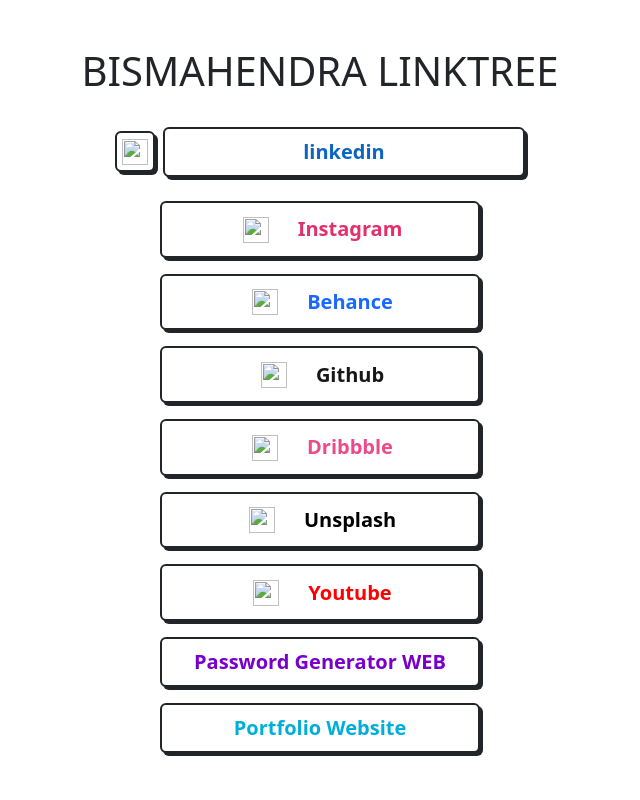
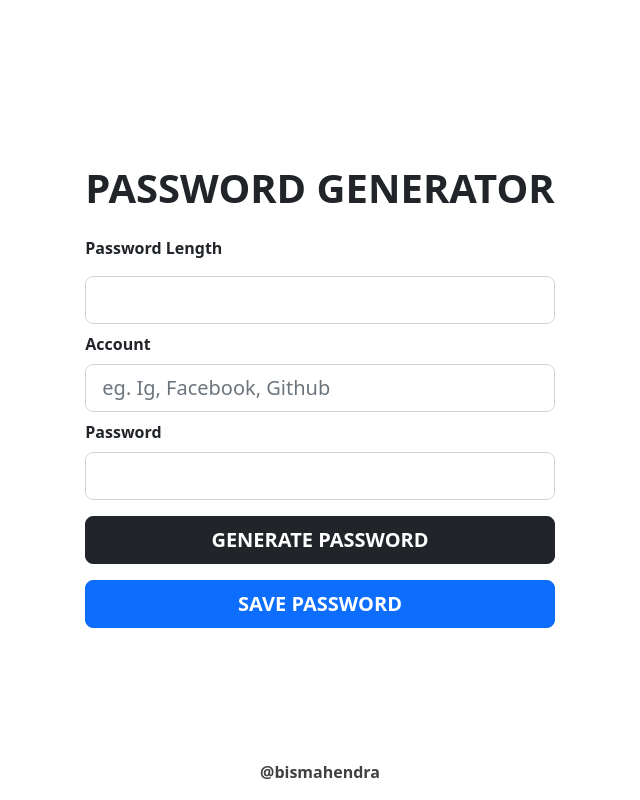
Before and after one commit to bisma-mahendra/Password-Generator, a plain HTML site: page index.html in a window 1280 px wide. Shown: the whole page, without its empty margins (320-960 px from the left). Drawn offline with nearby package versions, Linux system fonts and the light colour scheme.

Commit message:
Add files via upload

```diff
--- a/index.html
+++ b/index.html
@@ -4,165 +4,37 @@
     <meta charset="UTF-8">
     <meta http-equiv="X-UA-Compatible" content="IE=edge">
     <meta name="viewport" content="width=device-width, initial-scale=1.0">
+    <link rel="stylesheet" href="style.css">
     <link rel="stylesheet" href="https://cdn.jsdelivr.net/npm/bootstrap@5.2.0/dist/css/bootstrap.min.css">
-
-    <title>Linktree</title>
-    <style>
-        .button{
-            background-color: white;
-            transition: .5s ease-out;
-            box-shadow: 3px 3px 0 #212529;
-            text-decoration: none;
-        }
-        .button:hover {
-            box-shadow: 6px 6px 0 #212529;
-        }
-        .linkedin  {
-            color: #0A66C2;
-        }
-        .linkedin:hover {
-            color: white;
-            background-color: #0A66C2;
-        }
-        .insta  {
-            color: rgb(225, 48, 108);
-        }
-        .insta:hover {
-            color: white;
-            background-color: rgb(225, 48, 108);
-        }
-        .youtube  {
-            color: #FF0000;
-        }
-        .youtube:hover {
-            color: white;
-            background-color: #FF0000;
-        }
-        .behance  {
-            color: #1769FF;
-        }
-        .behance:hover {
-            color: white;
-            background-color: #1769FF;
-        }
-        .github  {
-            color: #181717;
-        }
-        .github:hover {
-            color: #181717;
-            background-color: #adadad;
-        }
-        .dribbble  {
-            color: #EA4C89;
-        }
-        .dribbble:hover {
-            color: white;
-            background-color: #EA4C89;
-        }
-        .unsplash  {
-            color: #000000;
-        }
-        .unsplash:hover {
-            color: #000000;
-            background-color: #e7e7e7;
-        }
-        .generator  {
-            color: #7900ca;
-        }
-        .generator:hover {
-            color: #ffffff;
-            background-color: #7900ca;
-        }
-        .porto  {
-            color: #00aeda;
-        }
-        .porto:hover {
-            color: #ffffff;
-            background-color: #00aeda;
-        }
-        .logo  {
-            fill: #fff;
-            padding: 5px;
-        }
-    </style>
+    <title>Password Generator</title>
 </head>
 <body>
-<div class="d-flex flex-column justify-content-center align-items-center min-vh-100 gap-3">
-        <div class="text-uppercase d-flex flex-column justify-content-center align-items-center">
-            <h1 class="">bismahendra linktree</h1>
+    <div class="container flex-column d-flex justify-content-center align-items-center min-vh-100">
+        <div class="d-flex flex-column">
+            <h1 class="mb-4 fw-bolder">PASSWORD GENERATOR</h1>
+            <div class="mb-2 d-flex flex-column gap-2">
+                <label class="mb-2 fw-bold" for="passwordLength">Password Length</label>
+                <input class="form-control form-control-lg" id="passwordLength" type="number"/>
+
+                <label class="fw-bold" for="password">Account</label>
+                <input class="form-control form-control-lg " id="account" type="text" placeholder="eg. Ig, Facebook, Github"/>
+
+                <label class="fw-bold" for="password">Password</label>
+                <input class="form-control form-control-lg" id="password" type="password"/>
+
+                <button class="mt-2 btn btn-dark btn-lg fw-semibold text-uppercase" onclick="getPassword()">
+                    GENERATE PASSWORD
+                </button>
+                <a class="mt-2 btn btn-primary btn-lg fw-semibold text-uppercase" onclick="savePassword()" id="saveButton">
+                    SAVE PASSWORD
+                </a>
+            </div>
         </div>
-        <div class="d-flex align-items-center justify-content-center gap-2 p-2 col-10 col-sm-6 col-lg-5 col-xl-4">
-            <a target="_blank" href="https://www.linkedin.com/in/bismahendra/" class=" linkedin button border rounded-2 border-2 border-dark ">
-                <div class="logo"><img src="logo/linkedin.svg" width="26" height="26" /></div>
-            </a>
-            <a target="_blank" href="https://www.linkedin.com/in/bismahendra/"
-            class=" linkedin w-100 btn button btn-lg fw-semibold rounded-2 border border-2 border-dark">
-                linkedin
-            </a>
+        <div class="position-absolute bottom-0 ">
+            <a href="https://www.linkedin.com/in/bismahendra/" target="_blank" class="text-decoration-none text-black text-opacity-75 fw-semibold"><p>@bismahendra</p></a>
         </div>
-        <a
-        href="https://www.instagram.com/bismahendra_"
-        class="button insta d-flex pink align-items-center justify-content-center gap-4
-         p-2 rounded-2 border border-2 border-dark col-8 col-sm-5 col-lg-4 col-xl-3" target="_blank">
-            <div class="logo"><img src="logo/instagram.svg" width="26" height="26" /></div>
-            <span class=" fw-semibold fs-5 text-center">
-                Instagram
-            </span>
-        </a>
-        <a
-        href="https://www.behance.net/bismahendra"
-        class="button behance d-flex pink align-items-center justify-content-center gap-4 p-2 rounded-2 border border-2 border-dark col-8 col-sm-5 col-lg-4 col-xl-3" target="_blank">
-            <div class="logo"><img src="logo/behance.svg" width="26" height="26" /></div>
-            <span class="fw-semibold fs-5 text-center">
-                Behance
-            </span>
-        </a>
-        <a
-        href="https://github.com/bisma-mahendra"
-        class="button github d-flex pink align-items-center justify-content-center gap-4 p-2 rounded-2 border border-2 border-dark col-8 col-sm-5 col-lg-4 col-xl-3" target="_blank">
-            <div class="logo"><img src="logo/github.svg" width="26" height="26" /></div>
-            <span class="fw-semibold fs-5 text-center">
-                Github
-            </span>
-        </a>
-        <a
-        href="https://www.dribbble.com/bismahendra"
-        class="button dribbble d-flex pink align-items-center justify-content-center gap-4 p-2 rounded-2 border border-2 border-dark col-8 col-sm-5 col-lg-4 col-xl-3" target="_blank">
-            <div class="logo"><img src="logo/dribbble.svg" width="26" height="26" /></div>
-            <span class="fw-semibold fs-5 text-center">
-                Dribbble
-            </span>
-        </a>
-        <a
-        href="https://unsplash.com/@bismamahendra07"
-        class="button unsplash d-flex pink align-items-center justify-content-center gap-4 p-2 rounded-2 border border-2 border-dark col-8 col-sm-5 col-lg-4 col-xl-3" target="_blank">
-            <div class="logo"><img src="logo/unsplash.svg" width="26" height="26" /></div>
-            <span class="fw-semibold fs-5 text-center">
-                Unsplash
-            </span>
-        </a>
-        <a
-        href="https://www.youtube.com/channel/UCRBmZ8O96W5cV0HLfY4aPGQ"
-        class="button youtube d-flex pink align-items-center justify-content-center gap-4 p-2 rounded-2 border border-2 border-dark col-8 col-sm-5 col-lg-4 col-xl-3" target="_blank">
-            <div class="logo"><img src="logo/youtube.svg" width="26" height="26" /></div>
-            <span class="fw-semibold fs-5 text-center">
-                Youtube
-            </span>
-        </a>
-        <a
-        href="https://bisma-mahendra.github.io/Linktree-Bismahendra/"
-        class="button generator d-flex pink align-items-center justify-content-center gap-4 p-2 rounded-2 border border-2 border-dark col-8 col-sm-5 col-lg-4 col-xl-3" target="_blank">
-            <span class="fw-semibold fs-5 text-center">
-                Password Generator WEB
-            </span>
-        </a>
-        <a
-        href="https://bisma-mahendra.github.io/portfolio-tailwind-css/"
-        class="button porto d-flex pink align-items-center justify-content-center gap-4 p-2 rounded-2 border border-2 border-dark col-8 col-sm-5 col-lg-4 col-xl-3" target="_blank">
-            <span class="fw-semibold fs-5 text-center">
-                Portfolio Website
-            </span>
-        </a>
-</div>
+    </div>
+    <script src="index.js"></script>
+    <script src="https://cdn.jsdelivr.net/npm/bootstrap@5.2.0/dist/js/bootstrap.bundle.min.js"></script>
 </body>
 </html>
```
